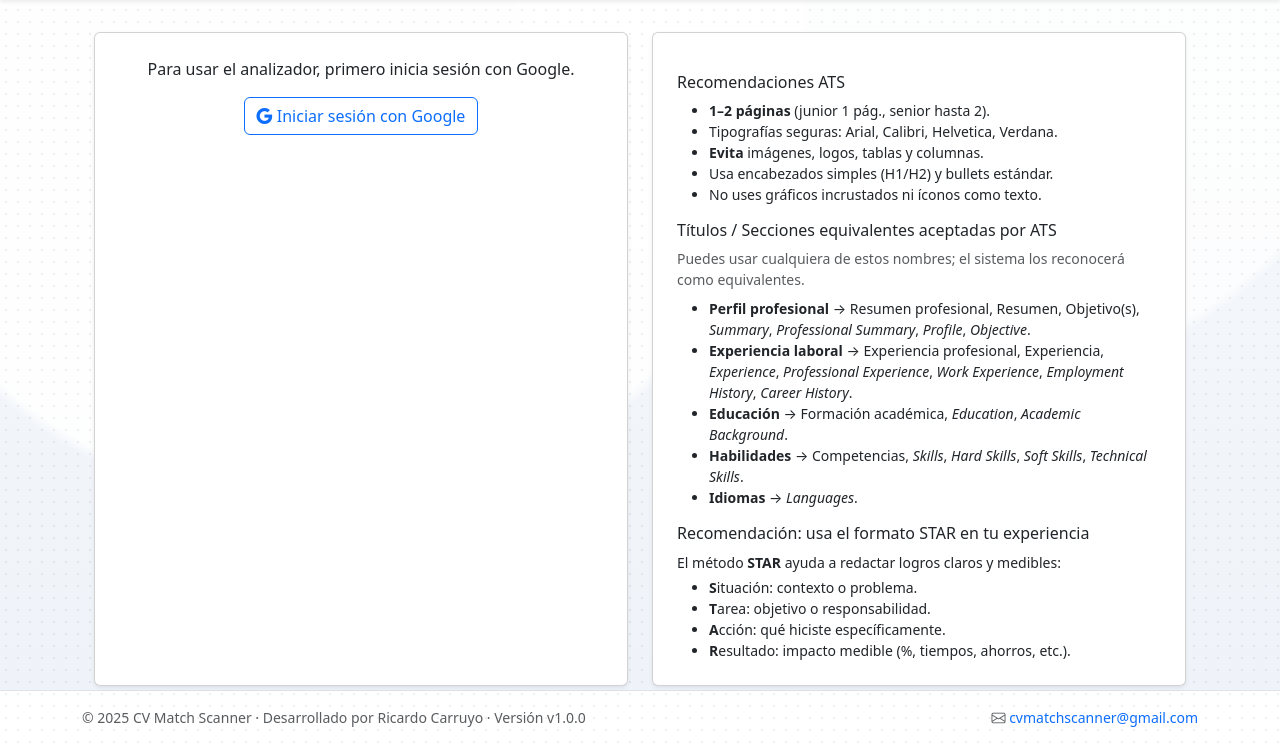
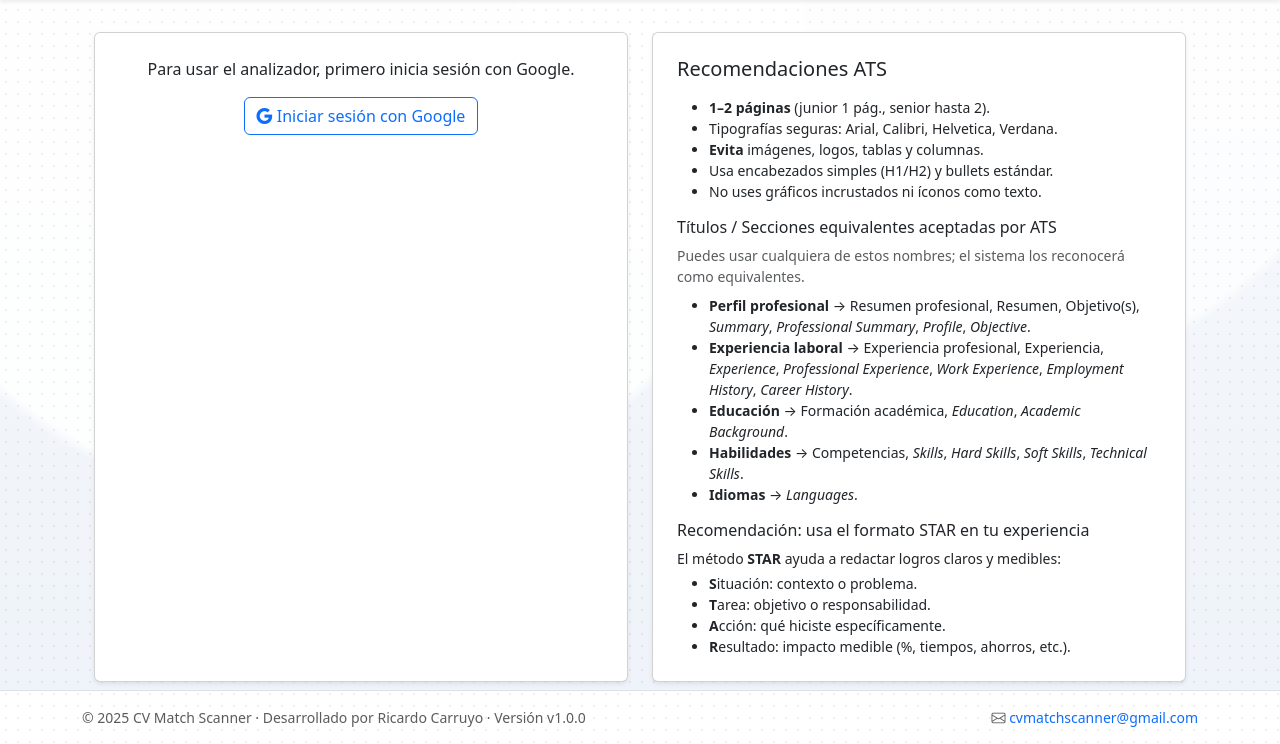
Before and after one commit to ricardocarruyo/cv-scanner, a Flask app: page / in a window 1280 px wide. Shown: the part 56-800 px from the top of the page. Run offline with Flask 3, Linux system fonts and the light colour scheme.

Commit message:
Validar Fonts PDF 3

```diff
--- a/app/templates/index.html
+++ b/app/templates/index.html
@@ -52,7 +52,7 @@
   .dropzone.ok { border-color:#198754; background: var(--bs-success-bg-subtle, #eaf6ed); }
 
   #jobdesc {
-    max-height: 220px;        /* límite para evitar que crezca infinito */
+    max-height: 160px;        /* límite para evitar que crezca infinito */
     overflow-y: auto;         /* solo scroll vertical */
     overflow-x: hidden;
     white-space: pre-wrap;
@@ -219,7 +219,7 @@
               </li>
             </ul> -->
 
-            <h6 class="mt-3">Recomendaciones ATS</h6>
+            <h5 class="mb-3">Recomendaciones ATS</h5>
             <ul class="small">
               <li><strong>1–2 páginas</strong> (junior 1 pág., senior hasta 2).</li>
               <li>Tipografías seguras: Arial, Calibri, Helvetica, Verdana.</li>
```
